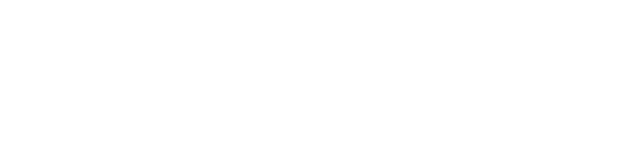
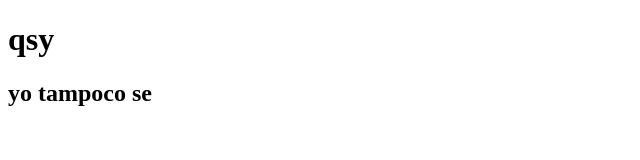
Before and after one commit to distral/Sabados, a plain HTML site: page queseyo.html in a window 1280 px wide. Shown: the whole page, without its empty margins (0-640 px from the left). Drawn offline with Linux system fonts and the light colour scheme.

Commit message:
Update queseyo.html

```diff
--- a/queseyo.html
+++ b/queseyo.html
@@ -6,6 +6,7 @@
     <title>Document</title>
 </head>
 <body>
-
+    <h1>qsy</h1>
+    <h2>yo tampoco se</h2>
 </body>
 </html>
```
